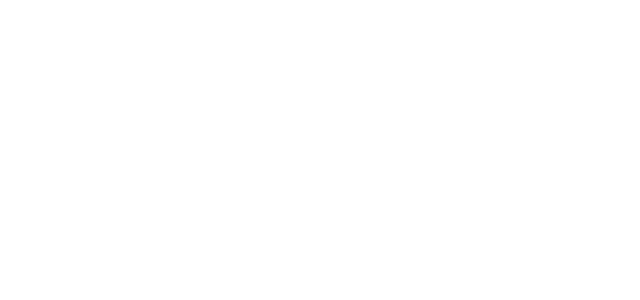
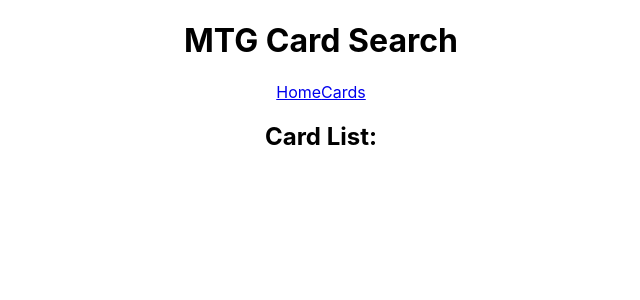
Before and after one commit to patrikglanemann/MTG-react-app, a React (Create React App) app: page /cards in a window 1280 px wide. Shown: the top 300 px of the page, without its empty margins (319-959 px from the left). Built offline with nearby package versions, Linux system fonts and the light colour scheme.

Commit message:
Add basic page structure

```diff
--- a/src/App.js
+++ b/src/App.js
@@ -1,7 +1,39 @@
 import "./App.css";
+import {
+  BrowserRouter as Router,
+  NavLink,
+  Switch,
+  Route,
+} from "react-router-dom";
+import CardListPage from "./pages/CardListPage";
+import DetailCardPage from "./pages/DetailCardPage";
+import Home from "./pages/Home";
 
-function App() {
-  return <div className="App"></div>;
+export default function App() {
+  return (
+    <Router>
+      <div className="App">
+        <header>
+          <h1>MTG Card Search</h1>
+          <nav>
+            <NavLink to="/">Home</NavLink>
+            <NavLink to="/cards">Cards</NavLink>
+          </nav>
+        </header>
+        <main>
+          <Switch>
+            <Route path="/cards/:id">
+              <DetailCardPage />
+            </Route>
+            <Route path="/cards">
+              <CardListPage />
+            </Route>
+            <Route path="/">
+              <Home />
+            </Route>
+          </Switch>
+        </main>
+      </div>
+    </Router>
+  );
 }
-
-export default App;
--- /dev/null
+++ b/src/pages/CardListPage.js
@@ -0,0 +1,3 @@
+export default function CardListPage() {
+  return <h2>Card List:</h2>;
+}
--- /dev/null
+++ b/src/pages/DetailCardPage.js
@@ -0,0 +1,3 @@
+export default function DetailcardPage() {
+  return <h2>Card:</h2>;
+}
--- /dev/null
+++ b/src/pages/Home.js
@@ -0,0 +1,3 @@
+export default function Home() {
+  return <h2>Home</h2>;
+}
```
